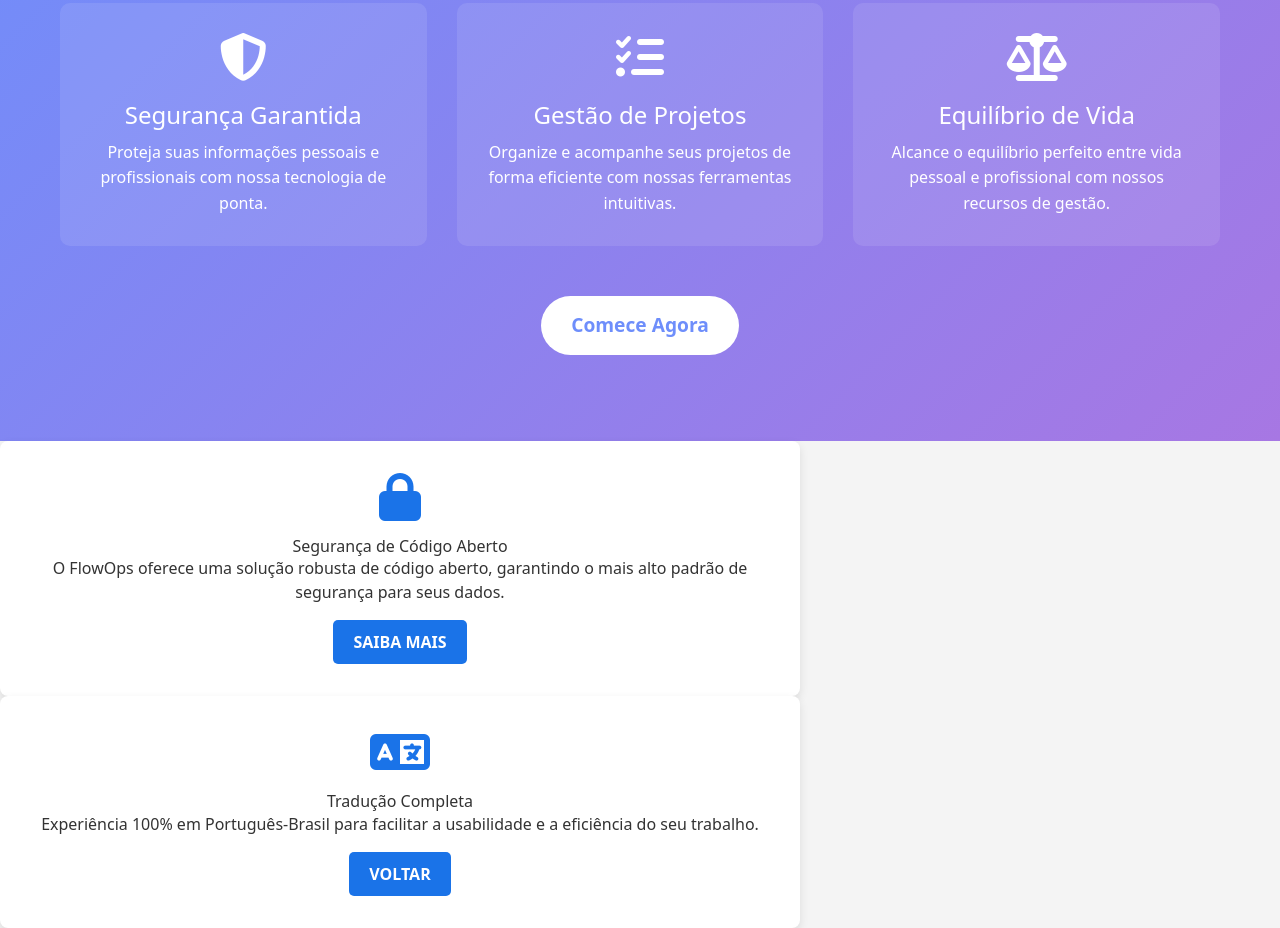
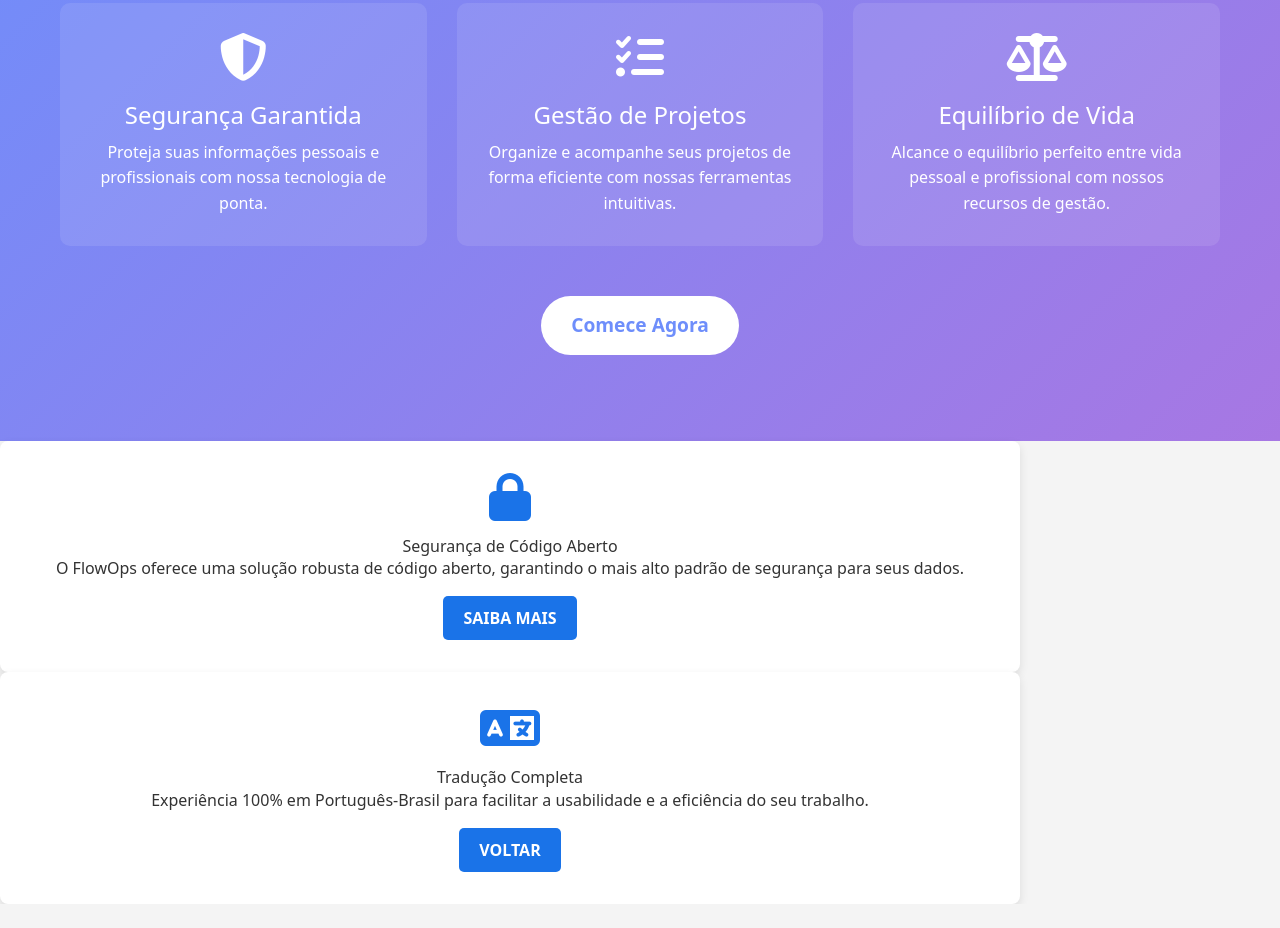
Before and after one commit to RafaelSilvaIna/FlowOps, a website: page index.html in a window 1280 px wide. Shown: the part 1014-1942 px from the top of the page. After the commit the page ends 1918 px from the top, so only its background shows below. Drawn offline with nearby package versions, Linux system fonts and the light colour scheme.

Commit message:
Update main.css

```diff
--- a/CSS/main.css
+++ b/CSS/main.css
@@ -429,8 +429,8 @@ body {
 
 
   .section {
-    width: 80%;
-    max-width: 800px;
+    width: 100%;
+    max-width: 1020px;
     text-align: center;
     padding: 2rem;
     background-color: #fff;
```
